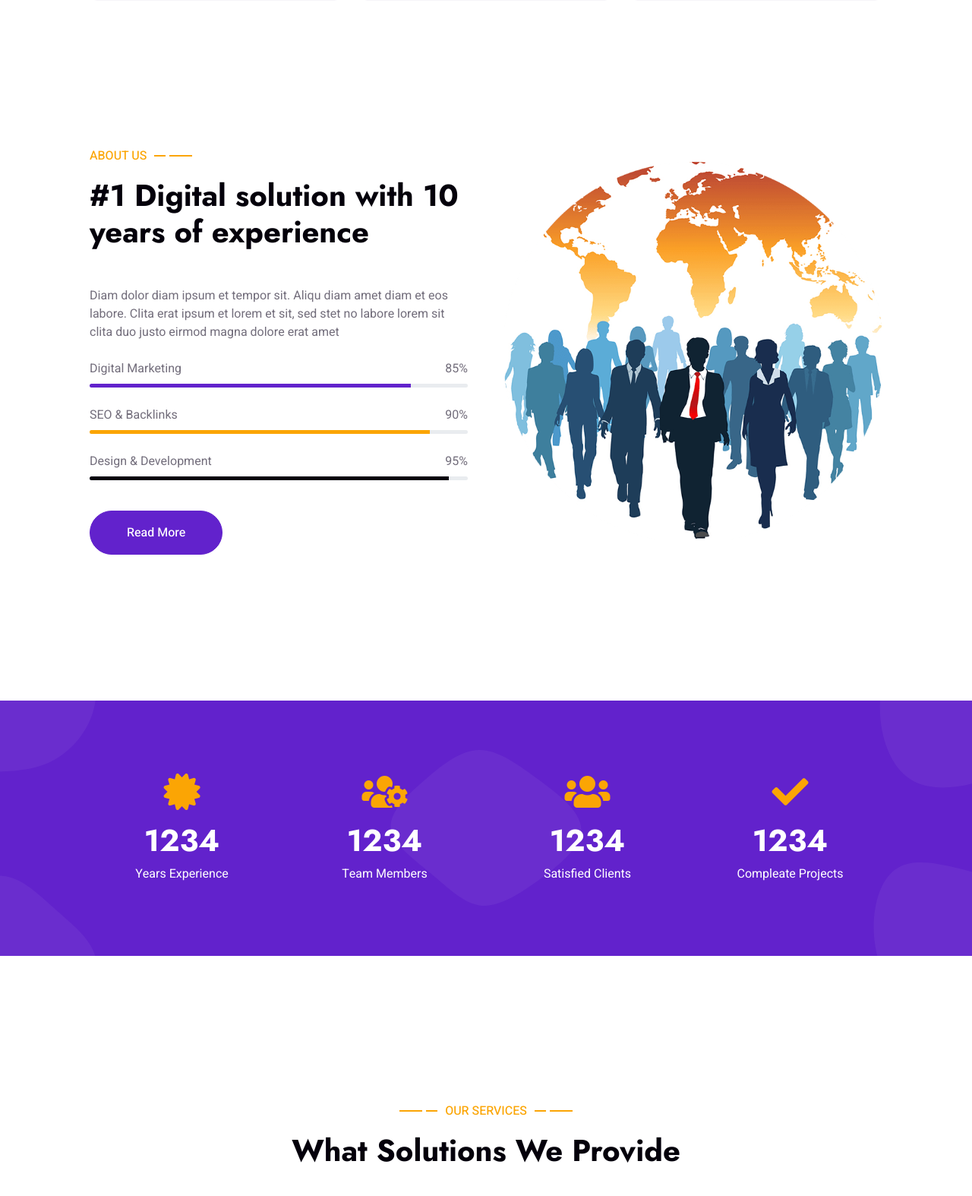
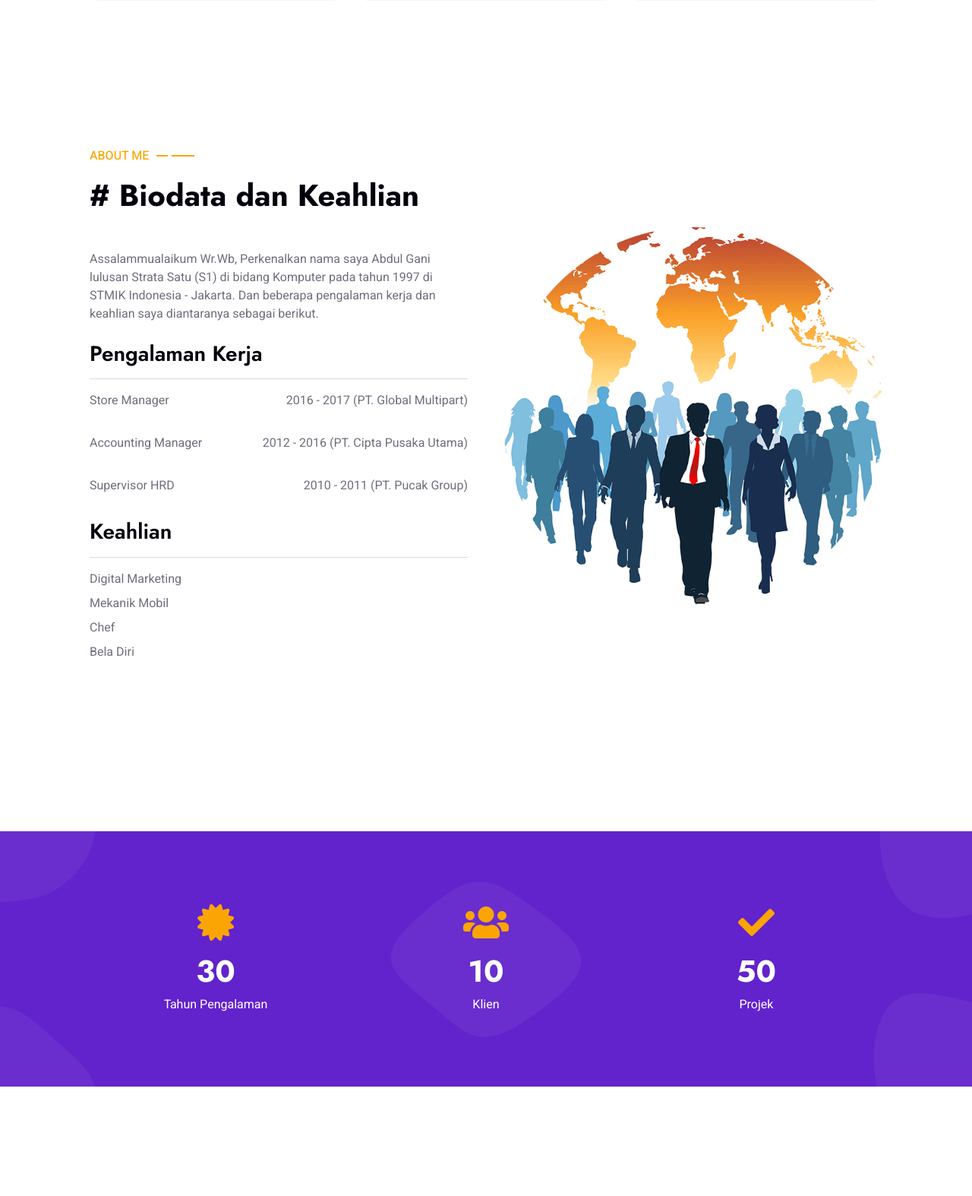
Before and after one commit to HusniArr/porto-gani, a Django app: page / in a window 1280 px wide. Shown: the part 1352-2926 px from the top of the page at 76% size. Run offline with Django 5.2, Linux system fonts and the light colour scheme; some libraries are stand-ins or nearby versions.

Commit message:
edit konten halaman home, about dan footer

```diff
--- a/templates/home/index.html
+++ b/templates/home/index.html
@@ -53,40 +53,49 @@
     <div class="container py-5 px-lg-5">
         <div class="row g-5 align-items-center">
             <div class="col-lg-6 wow fadeInUp" data-wow-delay="0.1s">
-                <p class="section-title text-secondary">About Us<span></span></p>
-                <h1 class="mb-5">#1 Digital solution with 10 years of experience</h1>
-                <p class="mb-4">Diam dolor diam ipsum et tempor sit. Aliqu diam amet diam et eos labore. Clita erat ipsum et lorem et sit, sed stet no labore lorem sit clita duo justo eirmod magna dolore erat amet</p>
+                <p class="section-title text-secondary">About Me<span></span></p>
+                <h1 class="mb-5"># Biodata dan Keahlian</h1>
+                <p class="mb-4">Assalammualaikum Wr.Wb, Perkenalkan nama saya Abdul Gani lulusan Strata Satu (S1) di bidang Komputer pada tahun 1997 di STMIK Indonesia - Jakarta. Dan beberapa pengalaman kerja dan keahlian saya diantaranya sebagai berikut.</p>
+                <h3 class="mb-2">Pengalaman Kerja</h3>
+                <hr>
                 <div class="skill mb-4">
                     <div class="d-flex justify-content-between">
-                        <p class="mb-2">Digital Marketing</p>
-                        <p class="mb-2">85%</p>
+                        <p class="mb-2">Store Manager</p>
+                        <p class="mb-2">2016 - 2017 (PT. Global Multipart)</p>
                     </div>
-                    <div class="progress">
-                        <div class="progress-bar bg-primary" role="progressbar" aria-valuenow="85" aria-valuemin="0" aria-valuemax="100"></div>
+
+                </div>
+                <div class="skill mb-4">
+                    <div class="d-flex justify-content-between">
+                        <p class="mb-2">Accounting Manager</p>
+                        <p class="mb-2">2012 - 2016 (PT. Cipta Pusaka Utama)</p>
                     </div>
                 </div>
                 <div class="skill mb-4">
                     <div class="d-flex justify-content-between">
-                        <p class="mb-2">SEO & Backlinks</p>
-                        <p class="mb-2">90%</p>
-                    </div>
-                    <div class="progress">
-                        <div class="progress-bar bg-secondary" role="progressbar" aria-valuenow="90" aria-valuemin="0" aria-valuemax="100"></div>
+                        <p class="mb-2">Supervisor HRD</p>
+                        <p class="mb-2">2010 - 2011 (PT. Pucak Group)</p>
                     </div>
                 </div>
-                <div class="skill mb-4">
+                <h3 class="mb-2">Keahlian</h3>
+                <hr>
+                <div class="mb-4">
                     <div class="d-flex justify-content-between">
-                        <p class="mb-2">Design & Development</p>
-                        <p class="mb-2">95%</p>
+                        <p class="mb-2">Digital Marketing</p>
                     </div>
-                    <div class="progress">
-                        <div class="progress-bar bg-dark" role="progressbar" aria-valuenow="95" aria-valuemin="0" aria-valuemax="100"></div>
+                    <div class="d-flex justify-content-between">
+                        <p class="mb-2">Mekanik Mobil</p>
+                    </div>
+                    <div class="d-flex justify-content-between">
+                        <p class="mb-2">Chef</p>
+                    </div>
+                    <div class="d-flex justify-content-between">
+                        <p class="mb-2">Bela Diri</p>
                     </div>
                 </div>
-                <a href="" class="btn btn-primary py-sm-3 px-sm-5 rounded-pill mt-3">Read More</a>
             </div>
             <div class="col-lg-6">
-                <img class="img-fluid wow zoomIn" data-wow-delay="0.5s" src="img/about.png">
+                <img class="img-fluid wow zoomIn" data-wow-delay="0.5s" src="{% static 'img/about.png' %}">
             </div>
         </div>
     </div>
@@ -98,25 +107,20 @@
 <div class="container-xxl bg-primary fact py-5 wow fadeInUp" data-wow-delay="0.1s">
     <div class="container py-5 px-lg-5">
         <div class="row g-4">
-            <div class="col-md-6 col-lg-3 text-center wow fadeIn" data-wow-delay="0.1s">
+            <div class="col-md-6 col-lg-4 text-center wow fadeIn" data-wow-delay="0.1s">
                 <i class="fa fa-certificate fa-3x text-secondary mb-3"></i>
-                <h1 class="text-white mb-2" data-toggle="counter-up">1234</h1>
-                <p class="text-white mb-0">Years Experience</p>
+                <h1 class="text-white mb-2" data-toggle="counter-up">30</h1>
+                <p class="text-white mb-0">Tahun Pengalaman</p>
             </div>
-            <div class="col-md-6 col-lg-3 text-center wow fadeIn" data-wow-delay="0.3s">
-                <i class="fa fa-users-cog fa-3x text-secondary mb-3"></i>
-                <h1 class="text-white mb-2" data-toggle="counter-up">1234</h1>
-                <p class="text-white mb-0">Team Members</p>
+            <div class="col-md-6 col-lg-4 text-center wow fadeIn" data-wow-delay="0.5s">
+                <i class="fa fa-users fa-3x text-secondary mb-3"></i>
+                <h1 class="text-white mb-2" data-toggle="counter-up">10</h1>
+                <p class="text-white mb-0">Klien</p>
             </div>
-            <div class="col-md-6 col-lg-3 text-center wow fadeIn" data-wow-delay="0.5s">
-                <i class="fa fa-users fa-3x text-secondary mb-3"></i>
-                <h1 class="text-white mb-2" data-toggle="counter-up">1234</h1>
-                <p class="text-white mb-0">Satisfied Clients</p>
-            </div>
-            <div class="col-md-6 col-lg-3 text-center wow fadeIn" data-wow-delay="0.7s">
+            <div class="col-md-6 col-lg-4 text-center wow fadeIn" data-wow-delay="0.7s">
                 <i class="fa fa-check fa-3x text-secondary mb-3"></i>
-                <h1 class="text-white mb-2" data-toggle="counter-up">1234</h1>
-                <p class="text-white mb-0">Compleate Projects</p>
+                <h1 class="text-white mb-2" data-toggle="counter-up">50</h1>
+                <p class="text-white mb-0">Projek</p>
             </div>
         </div>
     </div>
@@ -414,8 +418,8 @@
                 <div class="team-item bg-light rounded">
                     <div class="text-center border-bottom p-4">
                         <img class="img-fluid rounded-circle mb-4" src="{% static 'img/team-3.jpg'%}" alt="">
-                        <h5>Tony Johnson</h5>
-                        <span>SEO Expert</span>
+                        <h5>Husni</h5>
+                        <span>Web Developer</span>
                     </div>
                     <div class="d-flex justify-content-center p-4">
                         <a class="btn btn-square mx-1" href=""><i class="fab fa-facebook-f"></i></a>
--- a/templates/partials/footer.html
+++ b/templates/partials/footer.html
@@ -3,10 +3,10 @@
     <div class="container py-5 px-lg-5">
         <div class="row g-5">
             <div class="col-md-6 col-lg-3">
-                <p class="section-title text-white h5 mb-4">Address<span></span></p>
-                <p><i class="fa fa-map-marker-alt me-3"></i>123 Street, New York, USA</p>
-                <p><i class="fa fa-phone-alt me-3"></i>+012 345 67890</p>
-                <p><i class="fa fa-envelope me-3"></i>info@example.com</p>
+                <p class="section-title text-white h5 mb-4">Alamat<span></span></p>
+                <p><i class="fa fa-map-marker-alt me-3"></i>Jl. Patuha Raya - Kayuringin, Bekasi Kota</p>
+                <p><i class="fa fa-phone-alt me-3"></i>+62 813-1728-9096</p>
+                <p><i class="fa fa-envelope me-3"></i>a.abdulgani.2016@gmail.com</p>
                 <div class="d-flex pt-2">
                     <a class="btn btn-outline-light btn-social" href=""><i class="fab fa-twitter"></i></a>
                     <a class="btn btn-outline-light btn-social" href=""><i class="fab fa-facebook-f"></i></a>
@@ -16,11 +16,11 @@
             </div>
             <div class="col-md-6 col-lg-3">
                 <p class="section-title text-white h5 mb-4">Quick Link<span></span></p>
-                <a class="btn btn-link" href="">About Us</a>
-                <a class="btn btn-link" href="">Contact Us</a>
-                <a class="btn btn-link" href="">Privacy Policy</a>
-                <a class="btn btn-link" href="">Terms & Condition</a>
-                <a class="btn btn-link" href="">Career</a>
+                <a class="btn btn-link" href="#">About Me</a>
+                <a class="btn btn-link" href="#">Contact</a>
+                <a class="btn btn-link" href="#">Privacy Policy</a>
+                <a class="btn btn-link" href="#">Terms & Condition</a>
+                <a class="btn btn-link" href="#">Career</a>
             </div>
             <div class="col-md-6 col-lg-3">
                 <p class="section-title text-white h5 mb-4">Gallery<span></span></p>
@@ -47,7 +47,7 @@
             </div>
             <div class="col-md-6 col-lg-3">
                 <p class="section-title text-white h5 mb-4">Newsletter<span></span></p>
-                <p>Lorem ipsum dolor sit amet elit. Phasellus nec pretium mi. Curabitur facilisis ornare velit non vulpu</p>
+                <p>Silahkan kirim alamat email anda untuk melihat info terbaru tentang aktifitas saya</p>
                 <div class="position-relative w-100 mt-3">
                     <input class="form-control border-0 rounded-pill w-100 ps-4 pe-5" type="text" placeholder="Your Email" style="height: 48px;">
                     <button type="button" class="btn shadow-none position-absolute top-0 end-0 mt-1 me-2"><i class="fa fa-paper-plane text-primary fs-4"></i></button>
```
Also changed, not shown: templates/about/index.html (+29 -20 lines).
